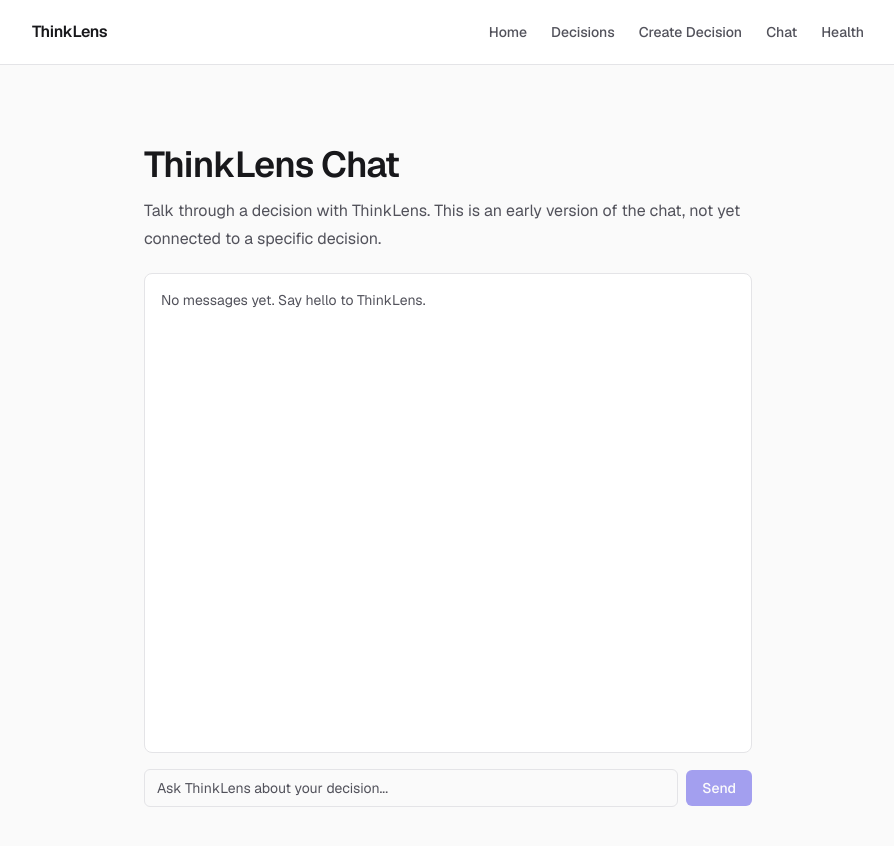
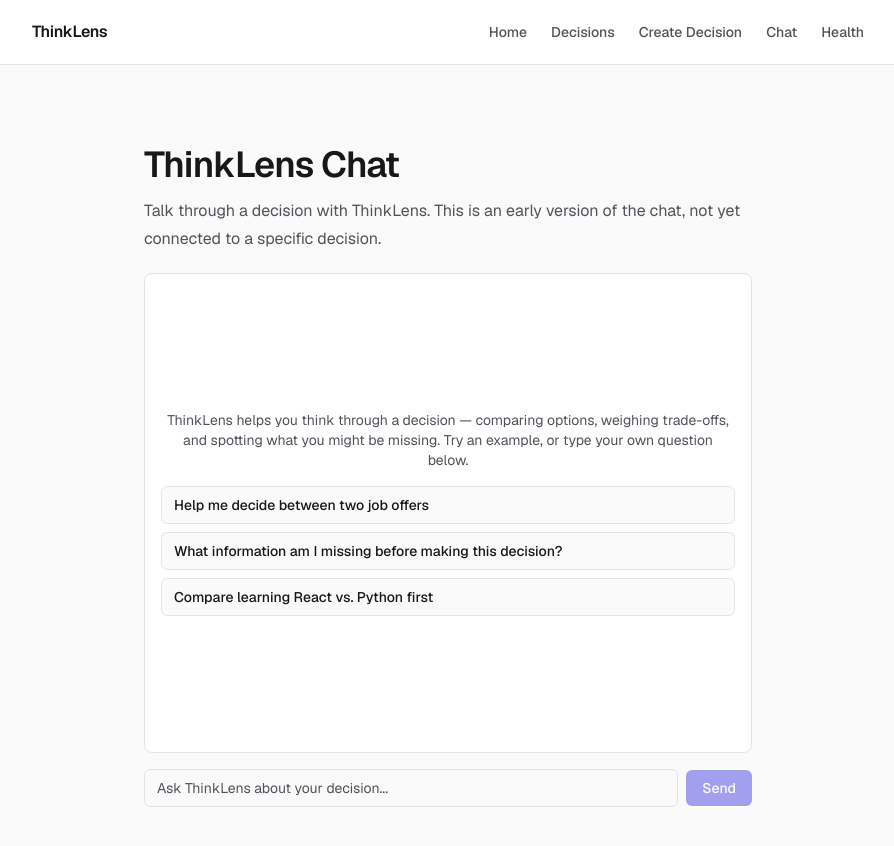
Before and after one commit to MindfullLearner/AI-frontend-Capstone, a Next.js app: page /chat in a window 1280 px wide. Shown: the top 846 px of the page, without its empty margins (192-1086 px from the left). Built offline with nearby package versions, Linux system fonts and the light colour scheme.

Commit message:
feat: add actionable chat empty state

```diff
--- a/src/app/components/chat.tsx
+++ b/src/app/components/chat.tsx
@@ -19,6 +19,15 @@ import {
 // A small threshold avoids auto-follow flickering on/off from tiny,
 // insignificant scroll differences.
 const NEAR_BOTTOM_THRESHOLD_PX = 64;
+
+// Shown as clickable starting points in the empty state, before any
+// messages exist. Picking one only fills the input (see onClick below) —
+// it never sends automatically, so the user can still edit it first.
+const EXAMPLE_PROMPTS = [
+  "Help me decide between two job offers",
+  "What information am I missing before making this decision?",
+  "Compare learning React vs. Python first",
+] as const;
 
 /**
  * Basic ThinkLens chat component. Connects to the existing POST /api/chat
@@ -121,9 +130,26 @@ export function Chat() {
           className="flex h-[50dvh] flex-col gap-3 overflow-y-auto overflow-x-hidden rounded-lg border border-border bg-surface p-4 sm:h-[60dvh]"
         >
           {messages.length === 0 ? (
-            <p className="text-sm text-muted">
-              No messages yet. Say hello to ThinkLens.
-            </p>
+            <div className="flex flex-1 flex-col items-center justify-center gap-4 text-center">
+              <p className="max-w-prose text-sm text-muted">
+                ThinkLens helps you think through a decision — comparing
+                options, weighing trade-offs, and spotting what you might be
+                missing. Try an example, or type your own question below.
+              </p>
+
+              <div className="flex w-full flex-col gap-2">
+                {EXAMPLE_PROMPTS.map((prompt) => (
+                  <button
+                    key={prompt}
+                    type="button"
+                    onClick={() => setInput(prompt)}
+                    className="w-full rounded-md border border-border bg-background px-3 py-2 text-left text-sm font-medium text-foreground hover:border-accent hover:text-accent"
+                  >
+                    {prompt}
+                  </button>
+                ))}
+              </div>
+            </div>
           ) : (
             messages.map((message) => {
               const isUser = message.role === "user";
```
